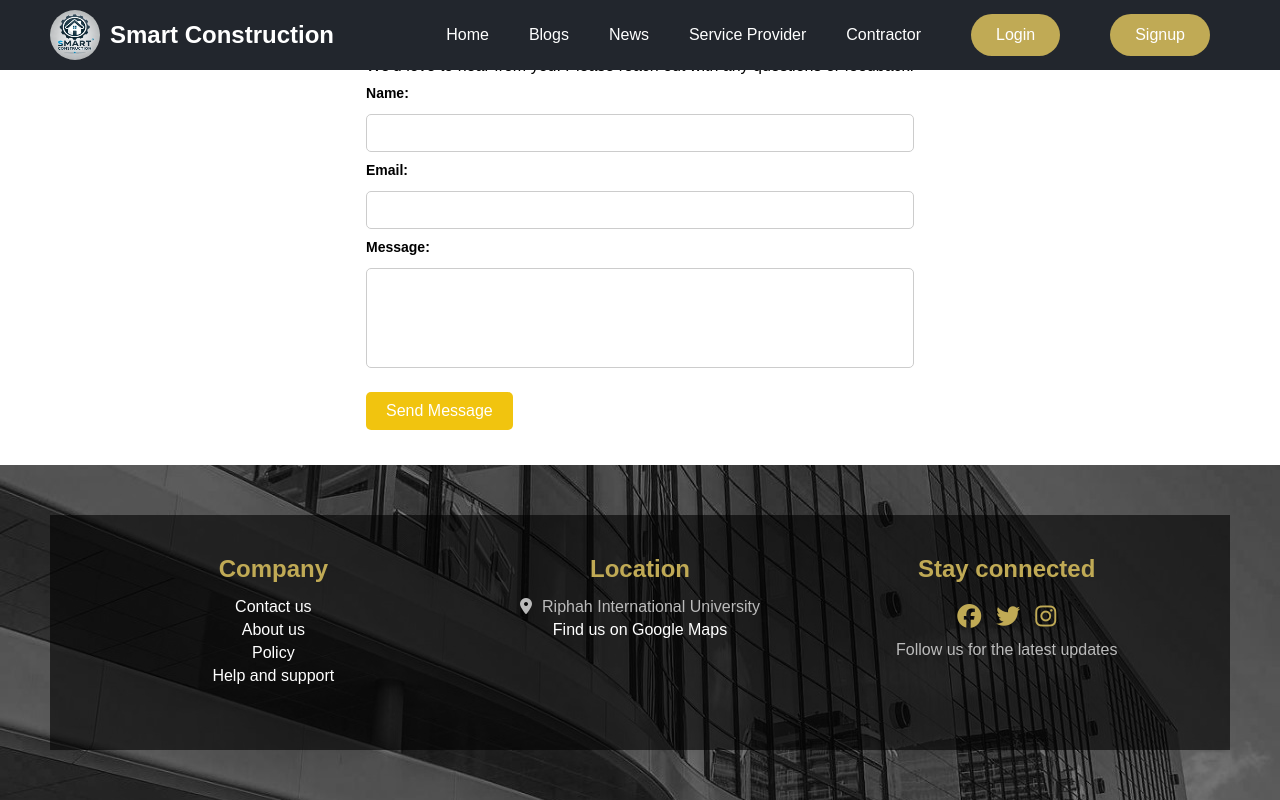
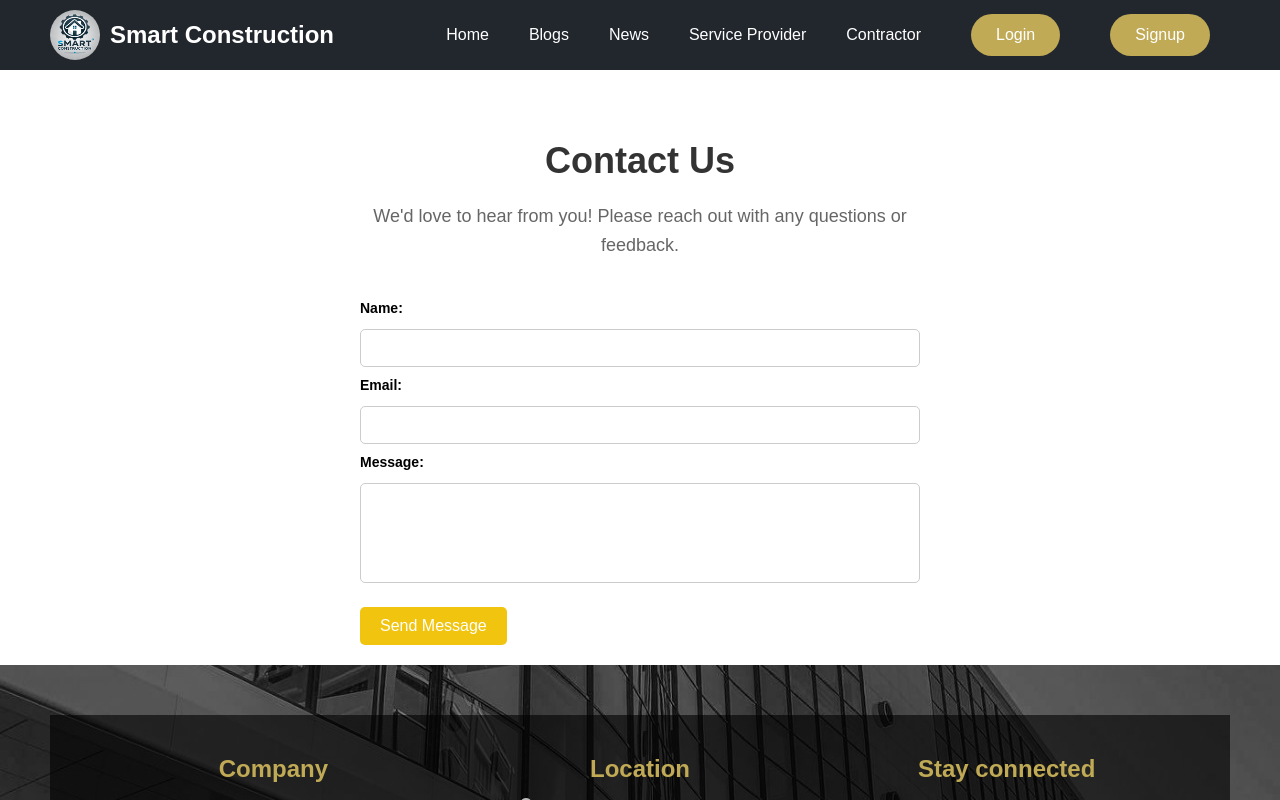
Before and after one commit to MirAllahyar/Innovative-AI-Solutions-for-Smart-Construction, a React (Create React App) app: page /contact in a window 1280 px wide. Shown: the top 800 px of the page. Built offline with nearby package versions, Linux system fonts and the light colour scheme.

Commit message:
Update ContactUs.css

```diff
--- a/src/pages/ContactUs/ContactUs.css
+++ b/src/pages/ContactUs/ContactUs.css
@@ -1,17 +1,45 @@
-.contact-us {
-    padding: 40px;
-    background-color: #f9f9f9;
+.contact-page {
+  padding-top: 15vh;
+  display: flex;
+  flex-direction: column;
+  font-family: Arial, sans-serif;
   min-height: 100vh;
 }
 
-  .contact-us h1 {
+/* Header styles */
+.contact-header {
+  background-color: #433737;
+  color: white;
+  text-align: center;
+  padding: 20px;
+}
+
+.contact-header h1 {
+  font-size: 2.5rem;
+  margin-bottom: 10px;
+}
+
+.contact-header p {
+  font-size: 1.2rem;
+}
+
+/* Main content and form styles */
+.contact-content {
+  flex: 1;
+
+  padding: 20px;
+  max-width: 600px;
+  margin: 0 auto;
+}
+
+.contact-content h1 {
   font-size: 36px;
   color: #333;
   text-align: center;
   margin-bottom: 20px;
 }
 
-  .contact-us p {
+.contact-content p {
   font-size: 18px;
   line-height: 1.6;
   color: #666;
@@ -19,36 +47,100 @@
   text-align: center;
 }
 
-  .contact-us form {
-    max-width: 600px;
-    margin: 0 auto;
-    background-color: #fff;
-    padding: 20px;
-    border-radius: 10px;
-    box-shadow: 0 4px 10px rgba(0, 0, 0, 0.1);
+.contact-form label {
+  display: block;
+  margin-top: 10px;
+  font-weight: bold;
 }
 
-  .contact-us form input,
-  .contact-us form textarea {
+.contact-form input,
+.contact-form textarea {
   width: 100%;
   padding: 10px;
-    margin-bottom: 20px;
-    border: 1px solid #ddd;
+  margin-top: 5px;
+  border: 1px solid #ccc;
   border-radius: 5px;
+}
+
+.contact-form button {
+  margin-top: 20px;
+  padding: 10px 20px;
+  background-color: #f1c40f;
+  border: none;
+  color: white;
+  cursor: pointer;
+  border-radius: 5px;
+  font-size: 1rem;
+}
+
+.contact-form button:hover {
+  background-color: #e0b30e;
+}
+
+/* Footer styles */
+.contact-footer {
+  background-color: #433737;
+  color: white;
+  text-align: center;
+  padding: 20px;
+}
+
+.contact-footer p {
+  margin: 5px 0;
+}
+
+.social-links a {
+  color: #f1c40f;
+  margin: 0 10px;
+  text-decoration: none;
+}
+
+.social-links a:hover {
+  color: white;
+}
+
+/* Responsive styling */
+@media (max-width: 768px) {
+  .contact-content {
+    padding: 20px 20px;
+    margin-top: 40px;
+  }
+
+  .contact-header h1 {
+    font-size: 2rem;
+  }
+
+  .contact-content h1 {
+    font-size: 28px;
+  }
+
+  .contact-form button {
+    font-size: 0.9rem;
+    padding: 10px 15px;
+  }
+}
+
+@media (max-width: 576px) {
+  .contact-header h1 {
+    font-size: 1.8rem;
+  }
+
+  .contact-content h1 {
+    font-size: 24px;
+  }
+
+  .contact-content p {
     font-size: 16px;
   }
 
-  .contact-us form button {
-    padding: 12px 20px;
-    background-color: #3b7e60;
-    color: white;
-    border: none;
-    border-radius: 5px;
-    font-size: 16px;
-    cursor: pointer;
-    transition: background-color 0.3s ease;
+  .contact-form input,
+  .contact-form textarea {
+    padding: 8px;
+    font-size: 14px;
   }
 
-  .contact-us form button:hover {
-    background-color: #2f5f47;
+  .contact-form button {
+    font-size: 0.8rem;
+    padding: 8px 12px;
   }
+}
```
Lines whose indentation alone changed are shown as unchanged.
